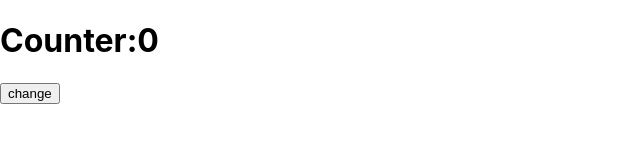
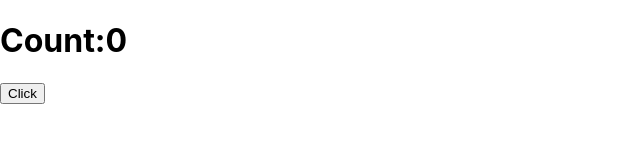
Before and after one commit to goutham120203/sample, a React (Create React App) app: page / in a window 1280 px wide. Shown: the top 160 px of the page, without its empty margins (0-640 px from the left). Built offline with nearby package versions, Linux system fonts and the light colour scheme.

Commit message:
useState

```diff
--- a/src/App.js
+++ b/src/App.js
@@ -1,27 +1,13 @@
-import React from "react";
-
-class App extends React.Component{
-
-  state={
-    counter : 0
-  }
-  render(){
-    return(
-      <>
-
-        <h1>Counter:{this.state.counter}</h1>
-        <button onClick={()=>{
-          this.setState({
-            counter:this.state.counter+1
-          })
-        }}>change</button>
-
-      </>
-    )
-  }
-
-}
+import React,{useState} from "react";
 
 
-
-export default App;
+function App(){
+let [count, setCount]=useState(0);
+return(
+  <>
+    <h1>Count:{count}</h1>
+    <button onClick={()=>{setCount(++count)}}>Click</button>
+  </>
+)
+}
+export default App
```
